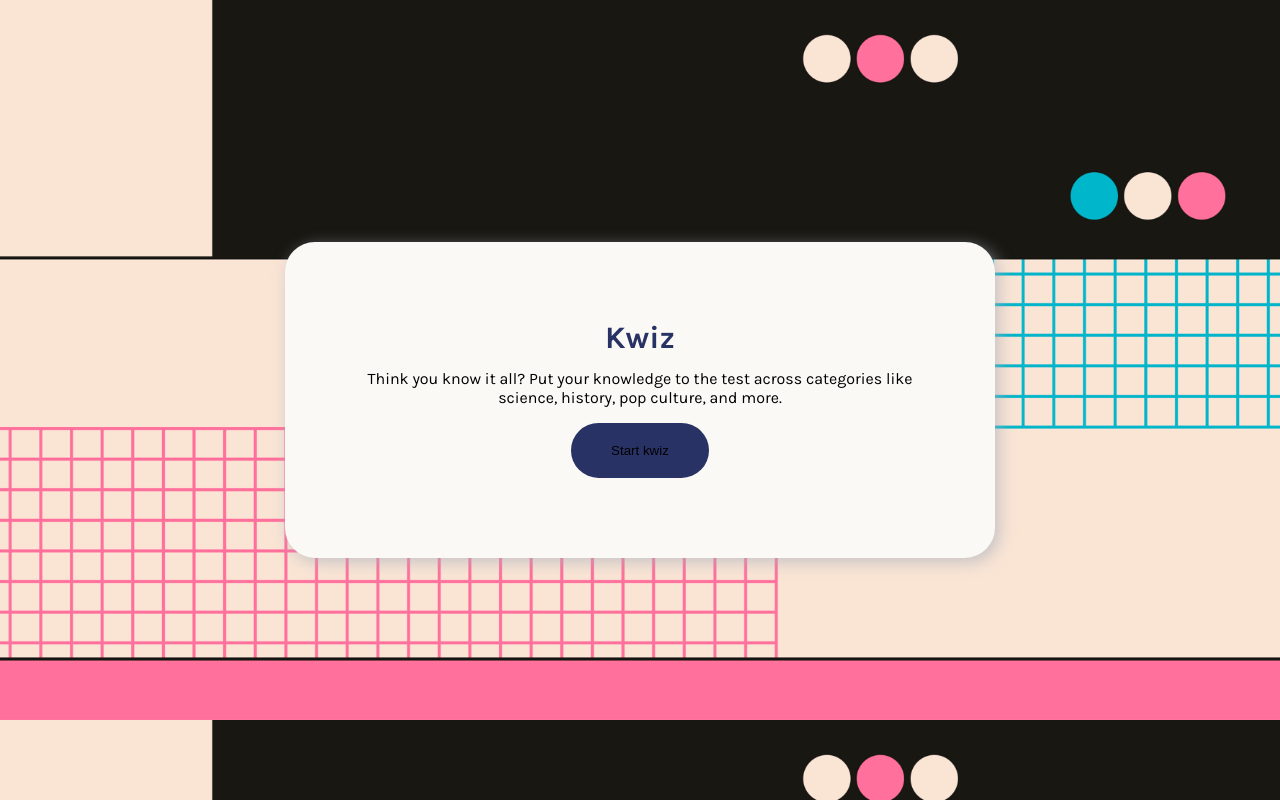
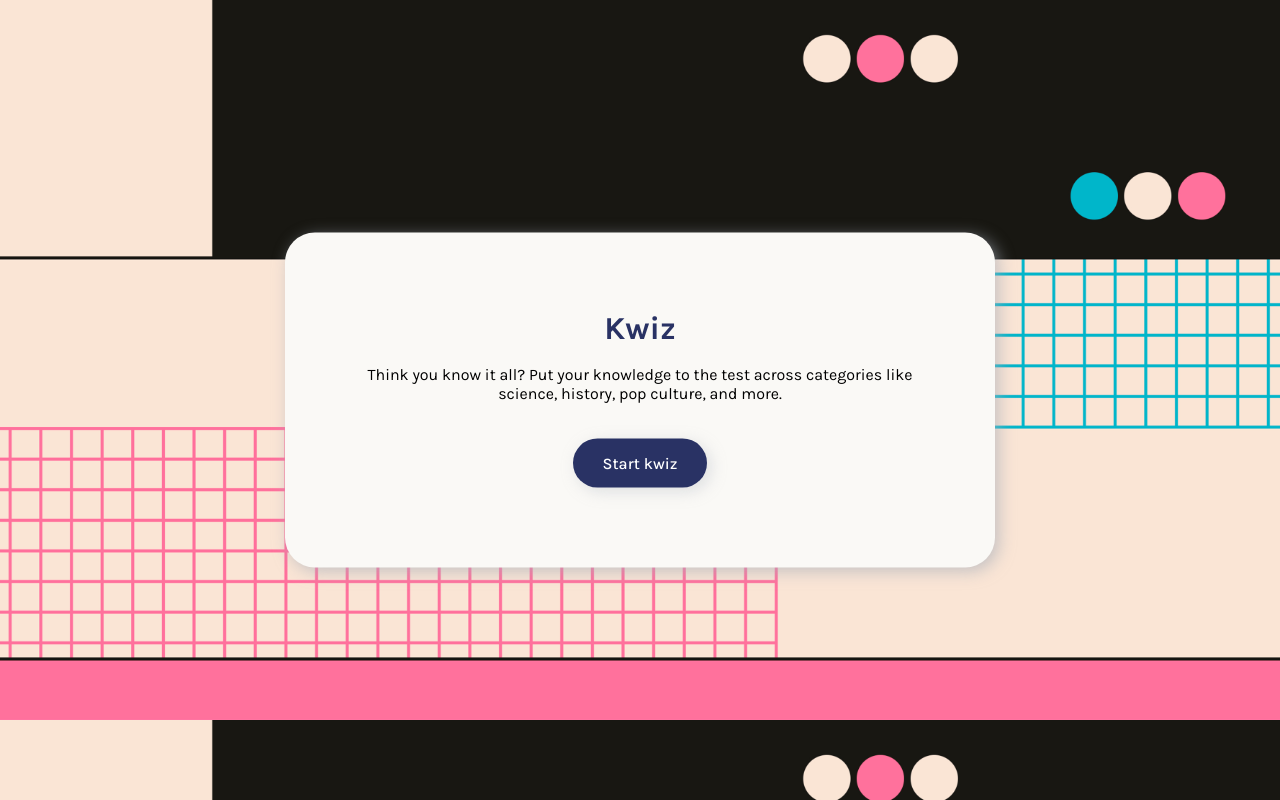
Before and after one commit to matijazuber/trivio, a React (Vite) app: page / in a window 1280 px wide. Built offline with nearby package versions, Linux system fonts and the light colour scheme.

Commit message:
created a new route, to the quiz section of the web

```diff
--- a/package.json
+++ b/package.json
@@ -11,7 +11,8 @@
   },
   "dependencies": {
     "react": "^19.2.4",
-    "react-dom": "^19.2.4"
+    "react-dom": "^19.2.4",
+    "react-router-dom": "^7.13.2"
   },
   "devDependencies": {
     "@eslint/js": "^9.39.4",
--- a/src/App.jsx
+++ b/src/App.jsx
@@ -1,9 +1,14 @@
 import Homepage from "./componentsKwiz/homepage";
+import QuizTime from "./componentsKwiz/quizTime";
+import { Routes, Route } from "react-router-dom";
 
 const App = () => {
   return (
     <>
-      <Homepage></Homepage>
+      <Routes>
+        <Route path="/" element={<Homepage />} />
+        <Route path="/quizTime" element={<QuizTime />} />
+      </Routes>
     </>
   );
 };
--- a/src/componentsKwiz/homepage.jsx
+++ b/src/componentsKwiz/homepage.jsx
@@ -1,4 +1,12 @@
+import { useNavigate } from "react-router-dom";
+
 const Homepage = () => {
+  const navigate = useNavigate();
+
+  const goToNextPage = () => {
+    navigate("/quizTime");
+  };
+
   return (
     <>
       <main>
@@ -7,7 +15,9 @@ const Homepage = () => {
           Think you know it all? Put your knowledge to the test across
           categories like science, history, pop culture, and more.{" "}
         </p>
-        <button className="homepage-button">Start kwiz</button>
+        <button onClick={goToNextPage} className="homepage-button">
+          Start kwiz
+        </button>
       </main>
     </>
   );
--- /dev/null
+++ b/src/componentsKwiz/quizTime.jsx
@@ -0,0 +1,5 @@
+const QuizTime = () => {
+  return <h1>Hello World!</h1>;
+};
+
+export default QuizTime;
--- a/src/index.css
+++ b/src/index.css
@@ -23,20 +23,38 @@ main {
   font-family: Karla;
   font-weight: 700;
   line-height: 100%;
-  font-size: 31.25px;
+  font-size: 32px;
   color: #293264;
 }
 
 .homepage-paragraph {
+  font-size: 16px;
+  margin-top: 20px;
   font-family: Karla;
   letter-spacing: -4%;
   width: 100%;
 }
 
 .homepage-button {
+  margin-top: 20px;
+  font-family: Karla;
+  font-weight: 500;
+  font-size: 16px;
   display: inline-block;
-  padding: 20px 40px;
+  padding: 15px 30px;
   border-radius: 30px;
   border-style: none;
   background-color: #293264;
+  color: white;
+  cursor: pointer;
+  box-shadow: 4px 4px 16px 0px rgba(166, 173, 186, 0.34);
+  outline: none;
+  transition:
+    background-color 0.2s ease,
+    transform 0.2s ease;
 }
+
+.homepage-button:active {
+  background-color: #354183;
+  transform: scale(0.95);
+}
--- a/src/main.jsx
+++ b/src/main.jsx
@@ -1,6 +1,10 @@
-import { StrictMode } from "react";
 import { createRoot } from "react-dom/client";
+import { BrowserRouter } from "react-router-dom";
 import "./index.css";
 import App from "./App.jsx";
 
-createRoot(document.getElementById("root")).render(<App />);
+createRoot(document.getElementById("root")).render(
+  <BrowserRouter>
+    <App />
+  </BrowserRouter>,
+);
```
Also changed, not shown: 1 other file (tests, documents, lock files or other folders).
